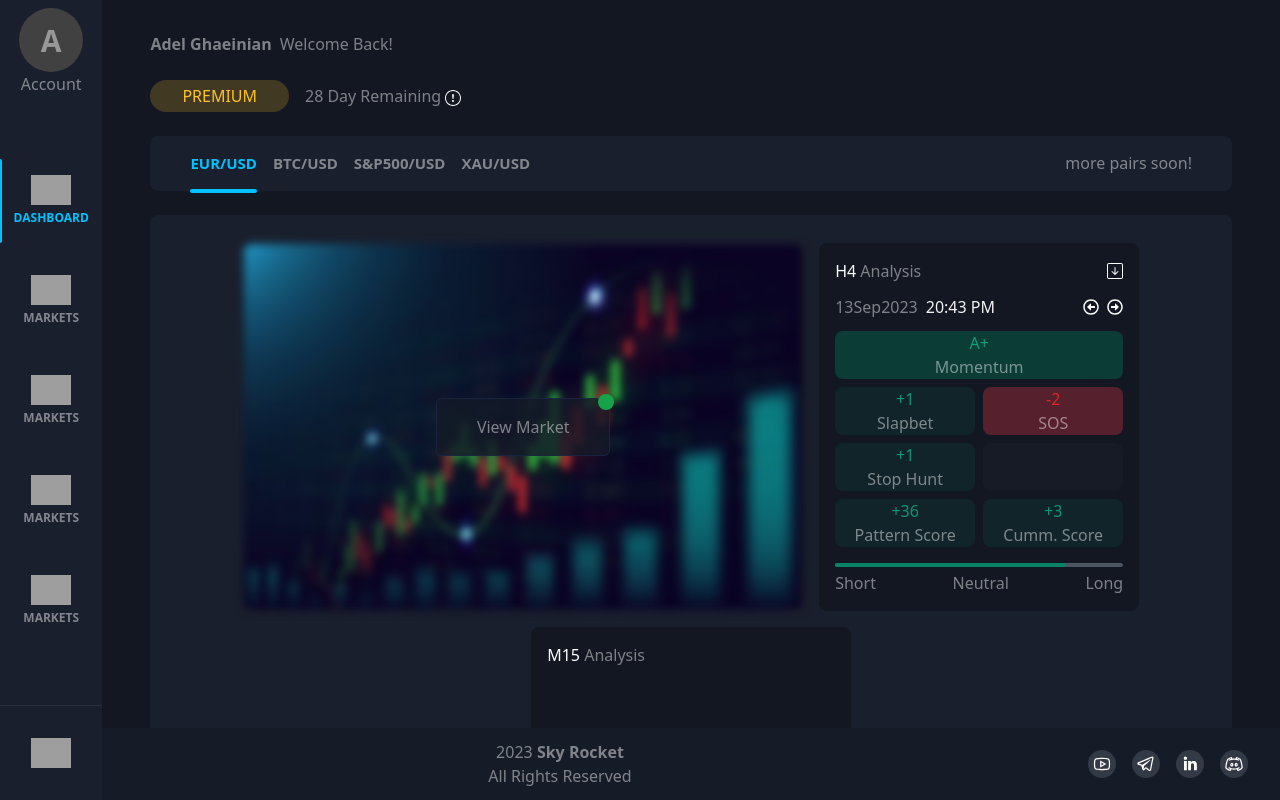
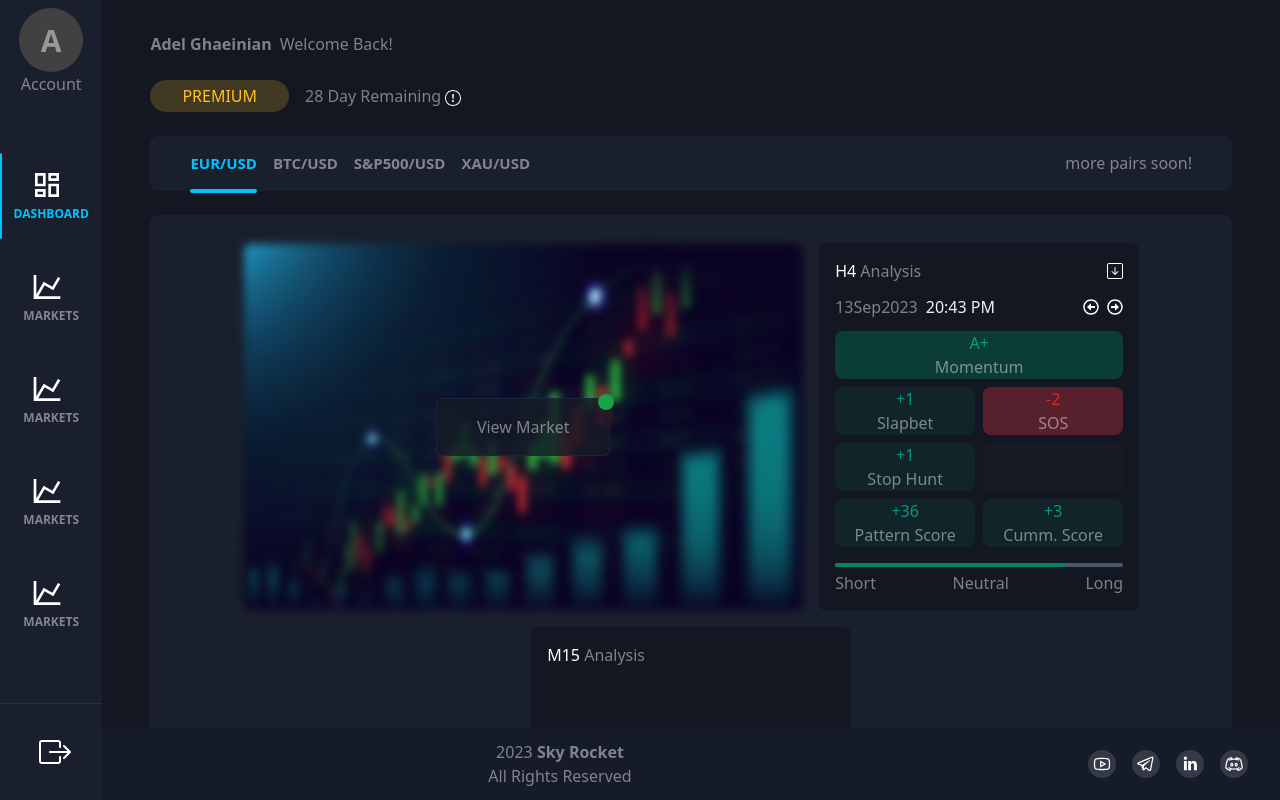
Before and after one commit to Hossein-Haghshenas/react-dashboard, a React (Create React App) app: page / in a window 1280 px wide. Built offline with nearby package versions, Linux system fonts and the light colour scheme; grey boxes are pictures that could not be loaded.

Commit message:
Update menu functionality

```diff
--- a/src/components/Menu.js
+++ b/src/components/Menu.js
@@ -1,13 +1,21 @@
-import dashboardIcon from "../assets/image/icons/view-dashboard.svg";
-import chartsIcon from "../assets/image/icons/chart-line.svg";
-import arrowIcon from "../assets/image/icons/box-arrow-left.svg";
+import { useMenu, useMenuUpdate } from "../context/MenuContext";
+import clsx from "clsx";
+import dashboardIcon from "../assets/image/icons/menu/view-dashboard.svg";
+import chartsIcon from "../assets/image/icons/menu/chart-line.svg";
+import arrowIcon from "../assets/image/icons/menu/box-arrow-left.svg";
+import closeIcon from "../assets/image/icons/menu/close.svg";
 import Avatar from "./utils/Avatar";
 import MenuItem from "./utils/MenuItem";
 
 const Menu = () => {
+  const isOpen = useMenu();
+  const closeMenu = useMenuUpdate();
   return (
-    <>
-      <section className="flex flex-col justify-between h-[100vh] w-[8vw] lg:[12vw] md:w-[16vw] sm:w-[22vw] bg-[#1A1F2D] z-30 overflow-auto scrollbar-hide">
+    <section className={clsx("sm:absolute sm:transition-all z-50", isOpen ? "sm:top-[0]" : "sm:top-[-30rem]")}>
+      <section className="flex flex-col justify-between h-[100vh] w-[8vw] lg:[12vw] md:w-[16vw] sm:w-[100vw] bg-[#1A1F2D] overflow-auto scrollbar-hide">
+        <section className="hidden sm:block">
+          <img className="mt-8 ml-8" src={closeIcon} alt="" onClick={closeMenu} />
+        </section>
         <section className="mt-2">
           <Avatar name="Account" />
         </section>
@@ -28,7 +36,7 @@ const Menu = () => {
           </span>
         </section>
       </section>
-    </>
+    </section>
   );
 };
 
--- a/src/components/utils/Layout.js
+++ b/src/components/utils/Layout.js
@@ -3,9 +3,9 @@ import Footer from "../Footer";
 
 const Layout = ({ children }) => {
   return (
-    <section className="flex">
+    <section className="relative flex">
       <Menu />
-      <section className="w-[92vw] lg:[88vw] md:w-[84vw] sm:w-[78vw] h-[100vh] overflow-hidden">
+      <section className="w-[92vw] sm:w-full lg:[88vw] md:w-[84vw] h-[100vh] overflow-hidden">
         <section className="w-full overflow-auto scrollbar-hide">{children}</section>
         <Footer />
       </section>
--- a/src/pages/Dashboard.js
+++ b/src/pages/Dashboard.js
@@ -1,4 +1,6 @@
+import { useMenuUpdate } from "../context/MenuContext";
 import exclamationIcon from "../assets/image/icons/exclamation-circle.svg";
+import menuIcon from "../assets/image/icons/menu/menu.svg";
 import FilterBar from "./../components/FilterBar";
 import AnalysisBox from "./../components/utils/AnalysisBox";
 import chartBg from "../assets/image/chart.jpg";
@@ -28,13 +30,19 @@ const analysisData = {
 };
 
 const Dashboard = () => {
+  const openMenu = useMenuUpdate();
   return (
     <>
       <section className="h-[90vh] flex flex-col gap-6 my-8 mx-12 sm:mx-4 overflow-auto scrollbar-hide">
         {/* welcome message section */}
-        <section>
-          <span className="font-bold">Adel Ghaeinian</span>
-          <span className="ml-2 font-thin">Welcome Back!</span>
+        <section className="flex justify-between items-center">
+          <section>
+            <span className="font-bold">Adel Ghaeinian</span>
+            <span className="ml-2 font-thin">Welcome Back!</span>
+          </section>
+          <section>
+            <img className="hidden sm:block" src={menuIcon} alt="" onClick={openMenu} />
+          </section>
         </section>
         {/* premium section */}
         <section className="flex sm:flex-col items-center gap-4">
```
